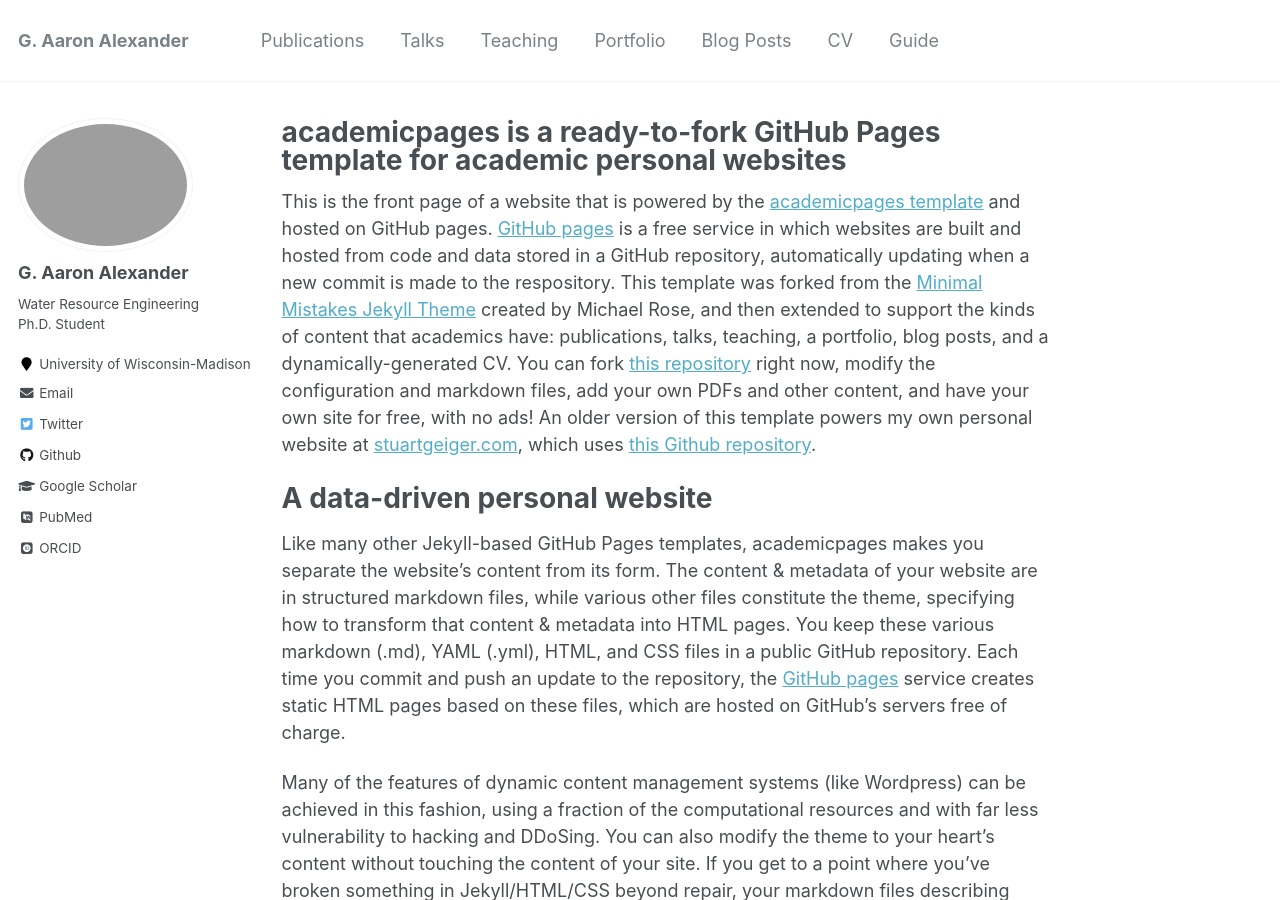
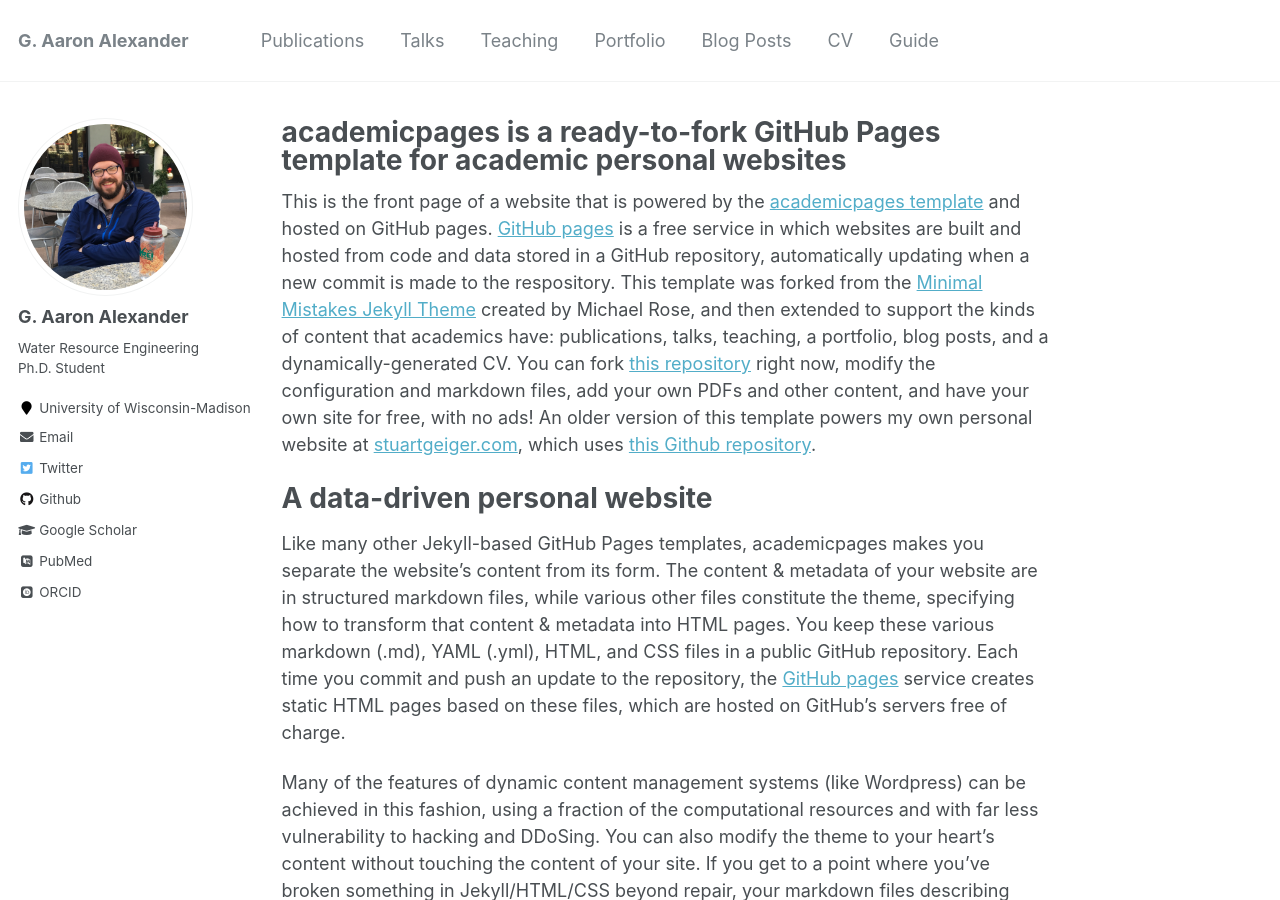
Before and after one commit to GAaronAlexander/gaaronalexander.github.io, a Jekyll site: the page built from _pages/about.md, in a window 1280 px wide and 900 px high. Built offline with Jekyll 4.4.1, drawn with Linux system fonts in a browser that asks for light colours; some web fonts are replaced.

Commit message:
New Sidebar & New Headshot

```diff
--- a/_config.yml
+++ b/_config.yml
@@ -81,7 +81,7 @@
 # Site Author
 author:
   name             : "G. Aaron Alexander"
-  avatar           : "headshot_v1.png"
+  avatar           : "headshot_v1.jpg"
   bio              : "Water Resource Engineering Ph.D. Student"
   location         : "University of Wisconsin-Madison"
   employer         :
```
